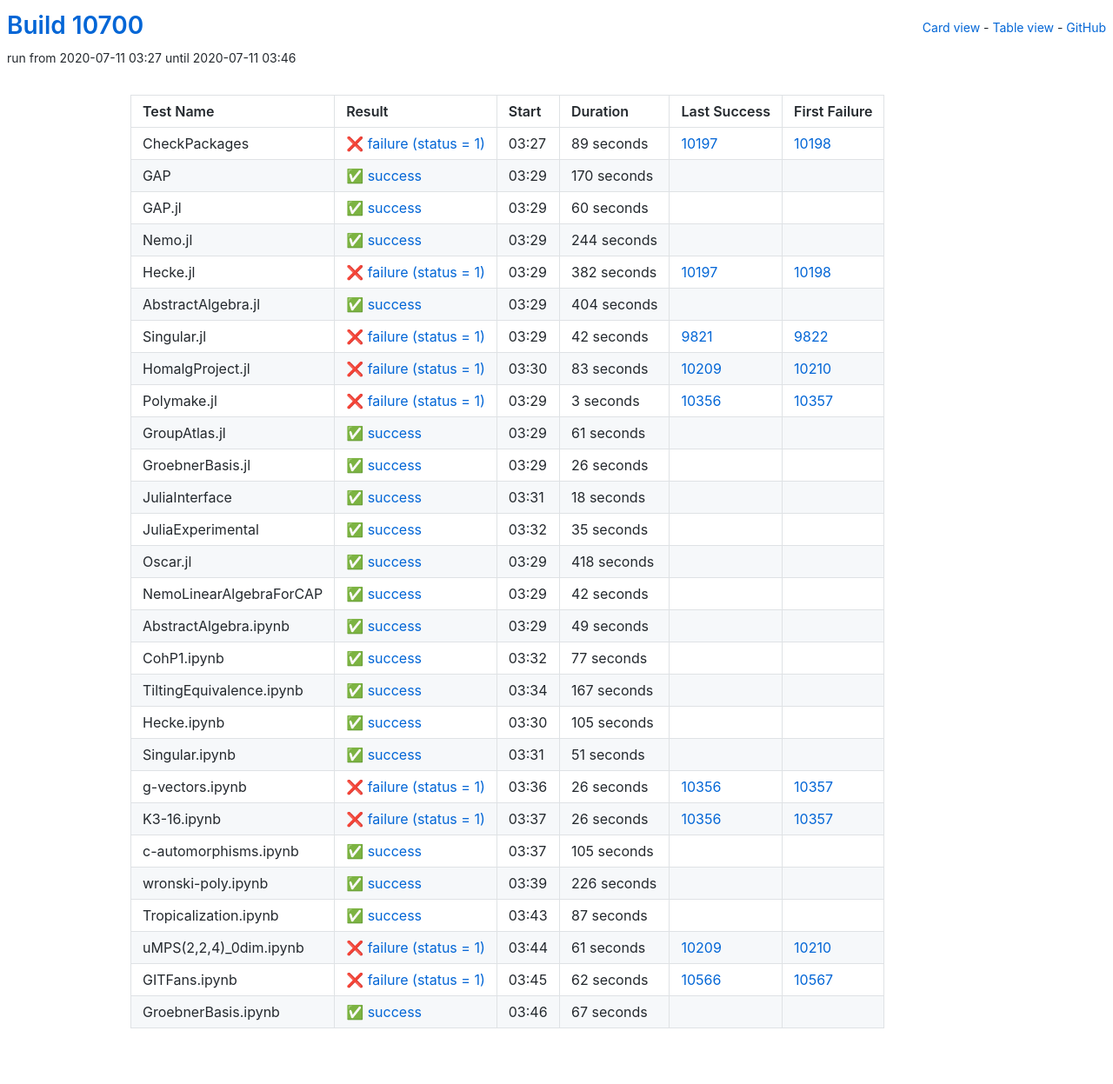
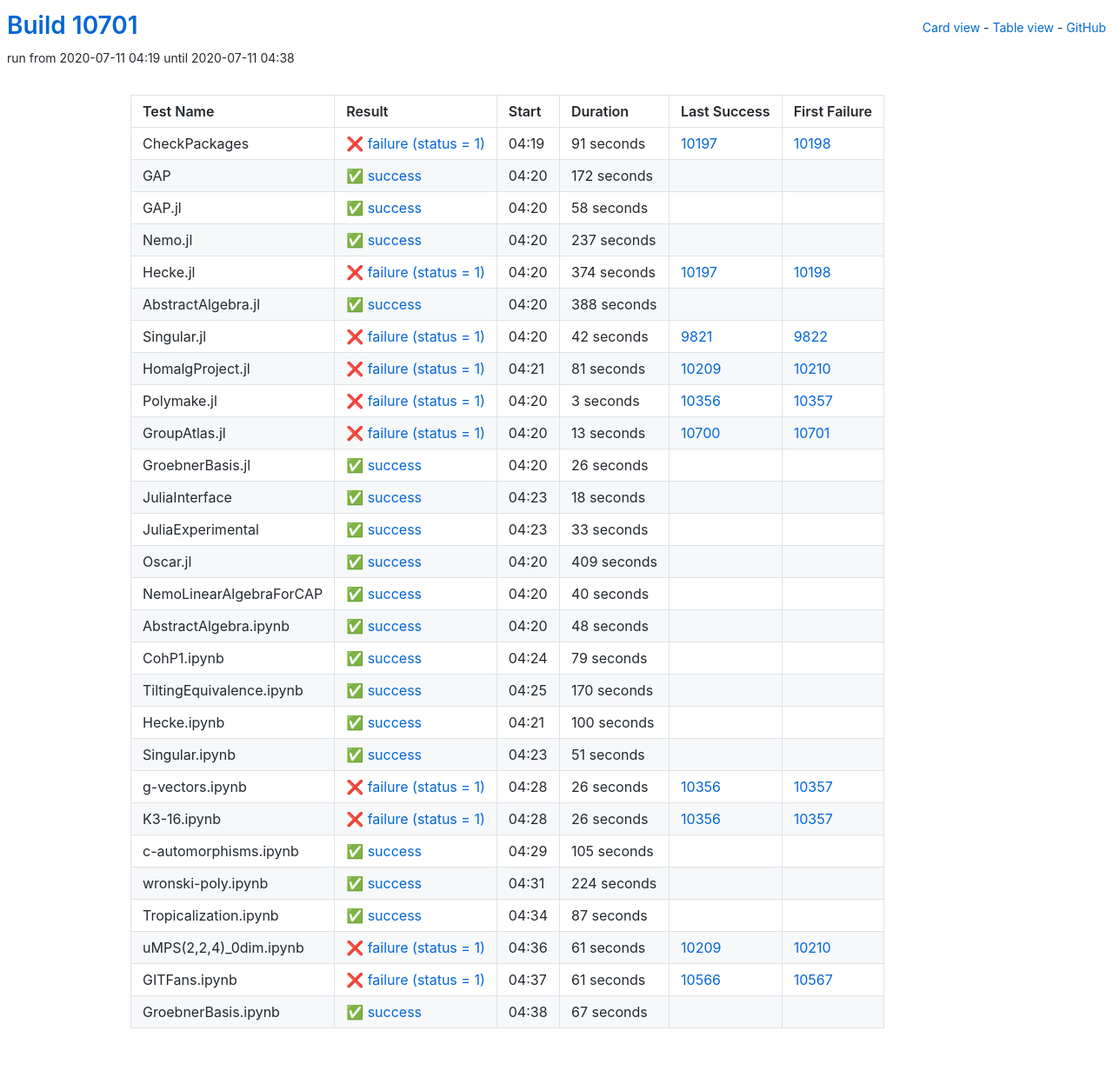
Before and after one commit to oscar-system/oscar-ci-status, a Jekyll site: the page built from table.html, in a window 1280 px wide. Shown: the whole page at 87% size. Built offline with Jekyll 4.4.1, drawn with Linux system fonts in a browser that asks for light colours.

Commit message:
Build #10701

```diff
--- a/_data/ci.yml
+++ b/_data/ci.yml
@@ -1,6 +1,6 @@
 ---
-build: 10700
-build_url: https://oscarci.mathematik.uni-kl.de/job/oscar/10700/
+build: 10701
+build_url: https://oscarci.mathematik.uni-kl.de/job/oscar/10701/
 job: oscar
 organization: oscar-system
 repo: oscar-ci-status
@@ -8,80 +8,80 @@
 tests:
 - name: CheckPackages
   id: checkpackages
-  log: https://oscarci.mathematik.uni-kl.de/job/oscar/10700/artifact/logs/build-10700/CheckPackages.log
-  start: 2020-07-11 03:27
+  log: https://oscarci.mathematik.uni-kl.de/job/oscar/10701/artifact/logs/build-10701/CheckPackages.log
+  start: 2020-07-11 04:19
   success: false
   exitcode: 1
   status: failure
-  duration: 89
+  duration: 91
   last_success: 10197
   last_success_url: https://oscarci.mathematik.uni-kl.de/job/oscar/10197/
   first_failure: 10198
   first_failure_url: https://oscarci.mathematik.uni-kl.de/job/oscar/10198/
 - name: GAP
   id: gap
-  log: https://oscarci.mathematik.uni-kl.de/job/oscar/10700/artifact/logs/build-10700/GAP.log
-  start: 2020-07-11 03:29
+  log: https://oscarci.mathematik.uni-kl.de/job/oscar/10701/artifact/logs/build-10701/GAP.log
+  start: 2020-07-11 04:20
   success: true
   exitcode: 0
   status: success
-  duration: 170
+  duration: 172
   last_success: false
   last_success_url:
   first_failure: false
   first_failure_url:
 - name: GAP.jl
   id: gap-jl
-  log: https://oscarci.mathematik.uni-kl.de/job/oscar/10700/artifact/logs/build-10700/GAP.jl.log
-  start: 2020-07-11 03:29
+  log: https://oscarci.mathematik.uni-kl.de/job/oscar/10701/artifact/logs/build-10701/GAP.jl.log
+  start: 2020-07-11 04:20
   success: true
   exitcode: 0
   status: success
-  duration: 60
+  duration: 58
   last_success: false
   last_success_url:
   first_failure: false
   first_failure_url:
 - name: Nemo.jl
   id: nemo-jl
-  log: https://oscarci.mathematik.uni-kl.de/job/oscar/10700/artifact/logs/build-10700/Nemo.jl.log
-  start: 2020-07-11 03:29
+  log: https://oscarci.mathematik.uni-kl.de/job/oscar/10701/artifact/logs/build-10701/Nemo.jl.log
+  start: 2020-07-11 04:20
   success: true
   exitcode: 0
   status: success
-  duration: 244
+  duration: 237
   last_success: false
   last_success_url:
   first_failure: false
   first_failure_url:
 - name: Hecke.jl
   id: hecke-jl
-  log: https://oscarci.mathematik.uni-kl.de/job/oscar/10700/artifact/logs/build-10700/Hecke.jl.log
-  start: 2020-07-11 03:29
+  log: https://oscarci.mathematik.uni-kl.de/job/oscar/10701/artifact/logs/build-10701/Hecke.jl.log
+  start: 2020-07-11 04:20
   success: false
   exitcode: 1
   status: failure
-  duration: 382
+  duration: 374
   last_success: 10197
   last_success_url: https://oscarci.mathematik.uni-kl.de/job/oscar/10197/
   first_failure: 10198
   first_failure_url: https://oscarci.mathematik.uni-kl.de/job/oscar/10198/
 - name: AbstractAlgebra.jl
   id: abstractalgebra-jl
-  log: https://oscarci.mathematik.uni-kl.de/job/oscar/10700/artifact/logs/build-10700/AbstractAlgebra.jl.log
-  start: 2020-07-11 03:29
+  log: https://oscarci.mathematik.uni-kl.de/job/oscar/10701/artifact/logs/build-10701/AbstractAlgebra.jl.log
+  start: 2020-07-11 04:20
   success: true
   exitcode: 0
   status: success
-  duration: 404
+  duration: 388
   last_success: false
   last_success_url:
   first_failure: false
   first_failure_url:
 - name: Singular.jl
   id: singular-jl
-  log: https://oscarci.mathematik.uni-kl.de/job/oscar/10700/artifact/logs/build-10700/Singular.jl.log
-  start: 2020-07-11 03:29
+  log: https://oscarci.mathematik.uni-kl.de/job/oscar/10701/artifact/logs/build-10701/Singular.jl.log
+  start: 2020-07-11 04:20
   success: false
   exitcode: 1
   status: failure
@@ -92,20 +92,20 @@
   first_failure_url: https://oscarci.mathematik.uni-kl.de/job/oscar/9822/
 - name: HomalgProject.jl
   id: homalgproject-jl
-  log: https://oscarci.mathematik.uni-kl.de/job/oscar/10700/artifact/logs/build-10700/HomalgProject.jl.log
-  start: 2020-07-11 03:30
+  log: https://oscarci.mathematik.uni-kl.de/job/oscar/10701/artifact/logs/build-10701/HomalgProject.jl.log
+  start: 2020-07-11 04:21
   success: false
   exitcode: 1
   status: failure
-  duration: 83
+  duration: 81
   last_success: 10209
   last_success_url: https://oscarci.mathematik.uni-kl.de/job/oscar/10209/
   first_failure: 10210
   first_failure_url: https://oscarci.mathematik.uni-kl.de/job/oscar/10210/
 - name: Polymake.jl
   id: polymake-jl
-  log: https://oscarci.mathematik.uni-kl.de/job/oscar/10700/artifact/logs/build-10700/Polymake.jl.log
-  start: 2020-07-11 03:29
+  log: https://oscarci.mathematik.uni-kl.de/job/oscar/10701/artifact/logs/build-10701/Polymake.jl.log
+  start: 2020-07-11 04:20
   success: false
   exitcode: 1
   status: failure
@@ -116,20 +116,20 @@
   first_failure_url: https://oscarci.mathematik.uni-kl.de/job/oscar/10357/
 - name: GroupAtlas.jl
   id: groupatlas-jl
-  log: https://oscarci.mathematik.uni-kl.de/job/oscar/10700/artifact/logs/build-10700/GroupAtlas.jl.log
-  start: 2020-07-11 03:29
-  success: true
-  exitcode: 0
-  status: success
-  duration: 61
-  last_success: false
-  last_success_url:
-  first_failure: false
-  first_failure_url:
+  log: https://oscarci.mathematik.uni-kl.de/job/oscar/10701/artifact/logs/build-10701/GroupAtlas.jl.log
+  start: 2020-07-11 04:20
+  success: false
+  exitcode: 1
+  status: failure
+  duration: 13
+  last_success: 10700
+  last_success_url: https://oscarci.mathematik.uni-kl.de/job/oscar/10700/
+  first_failure: 10701
+  first_failure_url: https://oscarci.mathematik.uni-kl.de/job/oscar/10701/
 - name: GroebnerBasis.jl
   id: groebnerbasis-jl
-  log: https://oscarci.mathematik.uni-kl.de/job/oscar/10700/artifact/logs/build-10700/GroebnerBasis.jl.log
-  start: 2020-07-11 03:29
+  log: https://oscarci.mathematik.uni-kl.de/job/oscar/10701/artifact/logs/build-10701/GroebnerBasis.jl.log
+  start: 2020-07-11 04:20
   success: true
   exitcode: 0
   status: success
@@ -140,8 +140,8 @@
   first_failure_url:
 - name: JuliaInterface
   id: juliainterface
-  log: https://oscarci.mathematik.uni-kl.de/job/oscar/10700/artifact/logs/build-10700/JuliaInterface.log
-  start: 2020-07-11 03:31
+  log: https://oscarci.mathematik.uni-kl.de/job/oscar/10701/artifact/logs/build-10701/JuliaInterface.log
+  start: 2020-07-11 04:23
   success: true
   exitcode: 0
   status: success
@@ -152,92 +152,92 @@
   first_failure_url:
 - name: JuliaExperimental
   id: juliaexperimental
-  log: https://oscarci.mathematik.uni-kl.de/job/oscar/10700/artifact/logs/build-10700/JuliaExperimental.log
-  start: 2020-07-11 03:32
+  log: https://oscarci.mathematik.uni-kl.de/job/oscar/10701/artifact/logs/build-10701/JuliaExperimental.log
+  start: 2020-07-11 04:23
   success: true
   exitcode: 0
   status: success
-  duration: 35
+  duration: 33
   last_success: false
   last_success_url:
   first_failure: false
   first_failure_url:
 - name: Oscar.jl
   id: oscar-jl
-  log: https://oscarci.mathematik.uni-kl.de/job/oscar/10700/artifact/logs/build-10700/Oscar.jl.log
-  start: 2020-07-11 03:29
+  log: https://oscarci.mathematik.uni-kl.de/job/oscar/10701/artifact/logs/build-10701/Oscar.jl.log
+  start: 2020-07-11 04:20
   success: true
   exitcode: 0
   status: success
-  duration: 418
+  duration: 409
   last_success: false
   last_success_url:
   first_failure: false
   first_failure_url:
 - name: NemoLinearAlgebraForCAP
   id: nemolinearalgebraforcap
-  log: https://oscarci.mathematik.uni-kl.de/job/oscar/10700/artifact/logs/build-10700/NemoLinearAlgebraForCAP.log
-  start: 2020-07-11 03:29
+  log: https://oscarci.mathematik.uni-kl.de/job/oscar/10701/artifact/logs/build-10701/NemoLinearAlgebraForCAP.log
+  start: 2020-07-11 04:20
   success: true
   exitcode: 0
   status: success
-  duration: 42
+  duration: 40
   last_success: false
   last_success_url:
   first_failure: false
   first_failure_url:
 - name: AbstractAlgebra.ipynb
   id: abstractalgebra-ipynb
-  log: https://oscarci.mathematik.uni-kl.de/job/oscar/10700/artifact/logs/build-10700/AbstractAlgebra.ipynb.log
-  start: 2020-07-11 03:29
+  log: https://oscarci.mathematik.uni-kl.de/job/oscar/10701/artifact/logs/build-10701/AbstractAlgebra.ipynb.log
+  start: 2020-07-11 04:20
   success: true
   exitcode: 0
   status: success
-  duration: 49
+  duration: 48
   last_success: false
   last_success_url:
   first_failure: false
   first_failure_url:
 - name: CohP1.ipynb
   id: cohp1-ipynb
-  log: https://oscarci.mathematik.uni-kl.de/job/oscar/10700/artifact/logs/build-10700/CohP1.ipynb.log
-  start: 2020-07-11 03:32
+  log: https://oscarci.mathematik.uni-kl.de/job/oscar/10701/artifact/logs/build-10701/CohP1.ipynb.log
+  start: 2020-07-11 04:24
   success: true
   exitcode: 0
   status: success
-  duration: 77
+  duration: 79
   last_success: false
   last_success_url:
   first_failure: false
   first_failure_url:
 - name: TiltingEquivalence.ipynb
   id: tiltingequivalence-ipynb
-  log: https://oscarci.mathematik.uni-kl.de/job/oscar/10700/artifact/logs/build-10700/TiltingEquivalence.ipynb.log
-  start: 2020-07-11 03:34
+  log: https://oscarci.mathematik.uni-kl.de/job/oscar/10701/artifact/logs/build-10701/TiltingEquivalence.ipynb.log
+  start: 2020-07-11 04:25
   success: true
   exitcode: 0
   status: success
-  duration: 167
+  duration: 170
   last_success: false
   last_success_url:
   first_failure: false
   first_failure_url:
 - name: Hecke.ipynb
   id: hecke-ipynb
-  log: https://oscarci.mathematik.uni-kl.de/job/oscar/10700/artifact/logs/build-10700/Hecke.ipynb.log
-  start: 2020-07-11 03:30
+  log: https://oscarci.mathematik.uni-kl.de/job/oscar/10701/artifact/logs/build-10701/Hecke.ipynb.log
+  start: 2020-07-11 04:21
   success: true
   exitcode: 0
   status: success
-  duration: 105
+  duration: 100
   last_success: false
   last_success_url:
   first_failure: false
   first_failure_url:
 - name: Singular.ipynb
   id: singular-ipynb
-  log: https://oscarci.mathematik.uni-kl.de/job/oscar/10700/artifact/logs/build-10700/Singular.ipynb.log
-  start: 2020-07-11 03:31
+  log: https://oscarci.mathematik.uni-kl.de/job/oscar/10701/artifact/logs/build-10701/Singular.ipynb.log
+  start: 2020-07-11 04:23
   success: true
   exitcode: 0
   status: success
@@ -248,8 +248,8 @@
   first_failure_url:
 - name: g-vectors.ipynb
   id: g-vectors-ipynb
-  log: https://oscarci.mathematik.uni-kl.de/job/oscar/10700/artifact/logs/build-10700/g-vectors.ipynb.log
-  start: 2020-07-11 03:36
+  log: https://oscarci.mathematik.uni-kl.de/job/oscar/10701/artifact/logs/build-10701/g-vectors.ipynb.log
+  start: 2020-07-11 04:28
   success: false
   exitcode: 1
   status: failure
@@ -260,8 +260,8 @@
   first_failure_url: https://oscarci.mathematik.uni-kl.de/job/oscar/10357/
 - name: K3-16.ipynb
   id: k3-16-ipynb
-  log: https://oscarci.mathematik.uni-kl.de/job/oscar/10700/artifact/logs/build-10700/K3-16.ipynb.log
-  start: 2020-07-11 03:37
+  log: https://oscarci.mathematik.uni-kl.de/job/oscar/10701/artifact/logs/build-10701/K3-16.ipynb.log
+  start: 2020-07-11 04:28
   success: false
   exitcode: 1
   status: failure
@@ -272,8 +272,8 @@
   first_failure_url: https://oscarci.mathematik.uni-kl.de/job/oscar/10357/
 - name: c-automorphisms.ipynb
   id: c-automorphisms-ipynb
-  log: https://oscarci.mathematik.uni-kl.de/job/oscar/10700/artifact/logs/build-10700/c-automorphisms.ipynb.log
-  start: 2020-07-11 03:37
+  log: https://oscarci.mathematik.uni-kl.de/job/oscar/10701/artifact/logs/build-10701/c-automorphisms.ipynb.log
+  start: 2020-07-11 04:29
   success: true
   exitcode: 0
   status: success
@@ -284,20 +284,20 @@
   first_failure_url:
 - name: wronski-poly.ipynb
   id: wronski-poly-ipynb
-  log: https://oscarci.mathematik.uni-kl.de/job/oscar/10700/artifact/logs/build-10700/wronski-poly.ipynb.log
-  start: 2020-07-11 03:39
+  log: https://oscarci.mathematik.uni-kl.de/job/oscar/10701/artifact/logs/build-10701/wronski-poly.ipynb.log
+  start: 2020-07-11 04:31
   success: true
   exitcode: 0
   status: success
-  duration: 226
+  duration: 224
   last_success: false
   last_success_url:
   first_failure: false
   first_failure_url:
 - name: Tropicalization.ipynb
   id: tropicalization-ipynb
-  log: https://oscarci.mathematik.uni-kl.de/job/oscar/10700/artifact/logs/build-10700/Tropicalization.ipynb.log
-  start: 2020-07-11 03:43
+  log: https://oscarci.mathematik.uni-kl.de/job/oscar/10701/artifact/logs/build-10701/Tropicalization.ipynb.log
+  start: 2020-07-11 04:34
   success: true
   exitcode: 0
   status: success
@@ -308,8 +308,8 @@
   first_failure_url:
 - name: uMPS(2,2,4)_0dim.ipynb
   id: umps-2-2-4-0dim-ipynb
-  log: https://oscarci.mathematik.uni-kl.de/job/oscar/10700/artifact/logs/build-10700/uMPS-2-2-4-_0dim.ipynb.log
-  start: 2020-07-11 03:44
+  log: https://oscarci.mathematik.uni-kl.de/job/oscar/10701/artifact/logs/build-10701/uMPS-2-2-4-_0dim.ipynb.log
+  start: 2020-07-11 04:36
   success: false
   exitcode: 1
   status: failure
@@ -320,20 +320,20 @@
   first_failure_url: https://oscarci.mathematik.uni-kl.de/job/oscar/10210/
 - name: GITFans.ipynb
   id: gitfans-ipynb
-  log: https://oscarci.mathematik.uni-kl.de/job/oscar/10700/artifact/logs/build-10700/GITFans.ipynb.log
-  start: 2020-07-11 03:45
+  log: https://oscarci.mathematik.uni-kl.de/job/oscar/10701/artifact/logs/build-10701/GITFans.ipynb.log
+  start: 2020-07-11 04:37
   success: false
   exitcode: 1
   status: failure
-  duration: 62
+  duration: 61
   last_success: 10566
   last_success_url: https://oscarci.mathematik.uni-kl.de/job/oscar/10566/
   first_failure: 10567
   first_failure_url: https://oscarci.mathematik.uni-kl.de/job/oscar/10567/
 - name: GroebnerBasis.ipynb
   id: groebnerbasis-ipynb
-  log: https://oscarci.mathematik.uni-kl.de/job/oscar/10700/artifact/logs/build-10700/GroebnerBasis.ipynb.log
-  start: 2020-07-11 03:46
+  log: https://oscarci.mathematik.uni-kl.de/job/oscar/10701/artifact/logs/build-10701/GroebnerBasis.ipynb.log
+  start: 2020-07-11 04:38
   success: true
   exitcode: 0
   status: success
```
Also changed, not shown: README.md.
